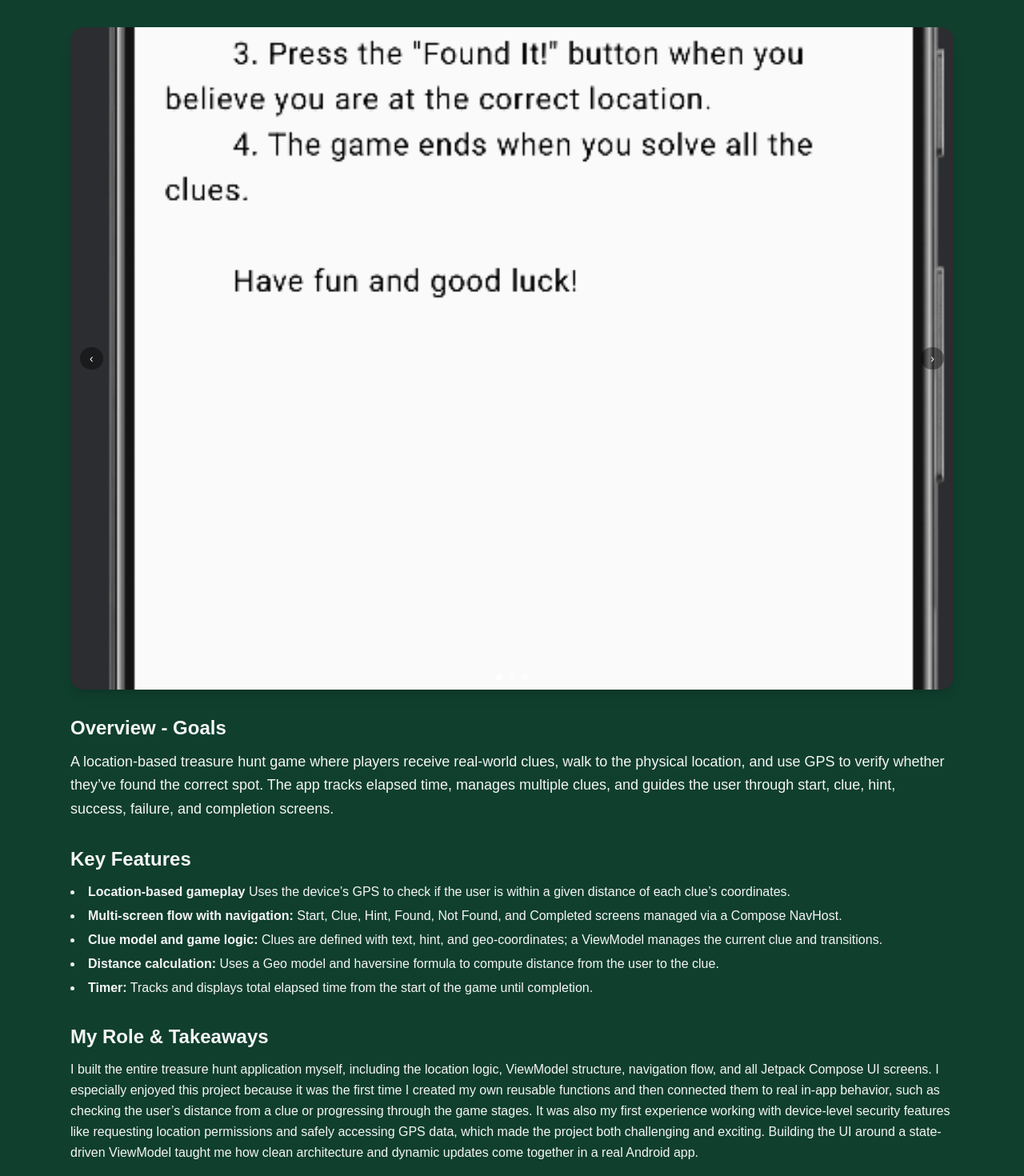
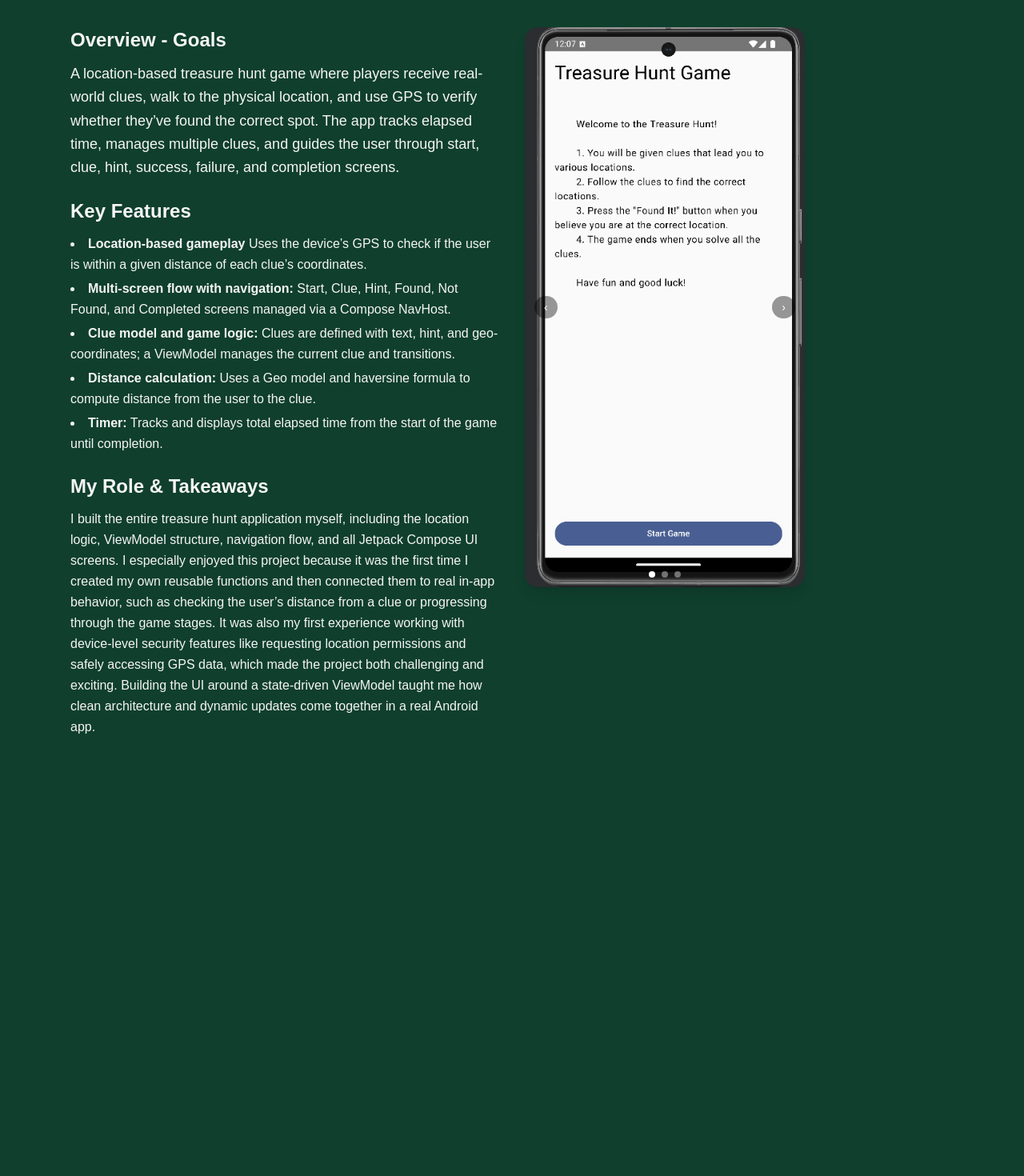
Before and after one commit to michellenieto5/minnies.work, a Next.js app: page /projects/treasure-hunt-mobile in a window 1280 px wide. Shown: the part 258-1728 px from the top of the page at 80% size. After the commit the page ends 1196 px from the top, so only its background shows below. Built offline with nearby package versions, Linux system fonts and the light colour scheme; a web font is replaced by a local one.

Commit message:
treasureHunt server route fixed! Added photo display on the side of the page

```diff
--- a/app/projects/treasure-hunt-mobile/page.tsx
+++ b/app/projects/treasure-hunt-mobile/page.tsx
@@ -37,9 +37,39 @@ export default function TreasureHuntPage() {
         </p>
       </header>
 
-      {/* Image slider */}
-      <section className="space-y-3">
-      <div className="relative w-full aspect-[4/3] overflow-hidden rounded-2xl shadow-lg">
+
+      {/* description */}
+      <section className="grid gap-8 md: grid-cols-2 items-start">
+        <div className="space-y-6">
+        <div className="space-y-3">
+          <h2 className="text-2xl font-semibold">Overview - Goals</h2>
+          <p className="text-lg leading-relaxed">
+          A location-based treasure hunt game where players receive real-world clues, walk to the physical location, and use GPS to verify whether they’ve found the correct spot. The app tracks elapsed time, manages multiple clues, and guides the user through start, clue, hint, success, failure, and completion screens.
+          </p>
+        </div>
+
+      {/* Features */}
+      <div className="space-y-3">
+        <h2 className="text-2xl font-semibold">Key Features</h2>
+        <ul className="list-disc list-inside space-y-1 text-base leading-relaxed">
+        <li> <strong>Location-based gameplay</strong> Uses the device’s GPS to check if the user is within a given distance of each clue’s coordinates.</li>
+          <li> <strong>Multi-screen flow with navigation: </strong> Start, Clue, Hint, Found, Not Found, and Completed screens managed via a Compose NavHost.</li>
+          <li><strong>Clue model and game logic: </strong>Clues are defined with text, hint, and geo-coordinates; a ViewModel manages the current clue and transitions.</li>
+          <li><strong>Distance calculation:</strong> Uses a Geo model and haversine formula to compute distance from the user to the clue.</li>
+          <li><strong>Timer:</strong> Tracks and displays total elapsed time from the start of the game until completion.</li>
+        </ul>
+      </div>
+
+      {/*role */}
+      <div className="space-y-3">
+      <h2 className="text-2xl font-semibold">My Role & Takeaways</h2>
+      <p className="text-base leading-relaxed">
+      I built the entire treasure hunt application myself, including the location logic, ViewModel structure, navigation flow, and all Jetpack Compose UI screens. I especially enjoyed this project because it was the first time I created my own reusable functions and then connected them to real in-app behavior, such as checking the user’s distance from a clue or progressing through the game stages. It was also my first experience working with device-level security features like requesting location permissions and safely accessing GPS data, which made the project both challenging and exciting. Building the UI around a state-driven ViewModel taught me how clean architecture and dynamic updates come together in a real Android app.
+      </p>
+      </div>
+      </div>
+
+      <div className="relative max-h-[700px] aspect-[2/4] overflow-hidden rounded-2xl shadow-lg">
           <Image
             src={TreasureHuntImages[currentIndex]}
             alt={`Treasure Hunt App screenshot ${currentIndex + 1}`}
@@ -76,35 +106,7 @@ export default function TreasureHuntPage() {
             ))}
           </div>
         </div>
-      </section>
-
-      {/* description */}
-      <section className="space-y-3">
-        <h2 className="text-2xl font-semibold">Overview - Goals</h2>
-        <p className="text-lg leading-relaxed">
-        A location-based treasure hunt game where players receive real-world clues, walk to the physical location, and use GPS to verify whether they’ve found the correct spot. The app tracks elapsed time, manages multiple clues, and guides the user through start, clue, hint, success, failure, and completion screens.
-        </p>
-      </section>
-
-      {/* Features */}
-      <section className="space-y-3">
-        <h2 className="text-2xl font-semibold">Key Features</h2>
-        <ul className="list-disc list-inside space-y-1 text-base leading-relaxed">
-        <li> <strong>Location-based gameplay</strong> Uses the device’s GPS to check if the user is within a given distance of each clue’s coordinates.</li>
-          <li> <strong>Multi-screen flow with navigation: </strong> Start, Clue, Hint, Found, Not Found, and Completed screens managed via a Compose NavHost.</li>
-          <li><strong>Clue model and game logic: </strong>Clues are defined with text, hint, and geo-coordinates; a ViewModel manages the current clue and transitions.</li>
-          <li><strong>Distance calculation:</strong> Uses a Geo model and haversine formula to compute distance from the user to the clue.</li>
-          <li><strong>Timer:</strong> Tracks and displays total elapsed time from the start of the game until completion.</li>
-        </ul>
-      </section>
-
-      {/*role */}
-      <section className="space-y-3">
-      <h2 className="text-2xl font-semibold">My Role & Takeaways</h2>
-      <p className="text-base leading-relaxed">
-      I built the entire treasure hunt application myself, including the location logic, ViewModel structure, navigation flow, and all Jetpack Compose UI screens. I especially enjoyed this project because it was the first time I created my own reusable functions and then connected them to real in-app behavior, such as checking the user’s distance from a clue or progressing through the game stages. It was also my first experience working with device-level security features like requesting location permissions and safely accessing GPS data, which made the project both challenging and exciting. Building the UI around a state-driven ViewModel taught me how clean architecture and dynamic updates come together in a real Android app.
-      </p>
-    </section>
+        </section>
 
     </main>
   );
--- a/components/Projects.tsx
+++ b/components/Projects.tsx
@@ -12,7 +12,7 @@ const projects = [
     { image: "/images/login.png", title: "Source Travel App", year: "2025", role: "Developer",  technologies: "Next.js, React, JWT, Prisma", desc: "A full-stack travel planner with map integration and social features.", href: "/projects/source-travel"},
     { image: "/images/login.png", title: "Digital Forensics", year: "2025", role: "Digital Forensic Analyst", technologies: "Autopsy, Linux OS, VMWare, ShellBag", desc: "I like digging through data to figure out what really happened, it’s like problem-solving with evidence.", href: "/projects/forensics" },
     { image: "/images/adminDental.png", title: "Dental WebApp", year: "2024", role: "Developer", technologies: "Flask, MySQL, Python, HTML/CSS", desc: "Clinic admin portal for appointments, patients, and reports.", href: "/projects/dental-app" },
-    { image: "/images/treasure2.png", title: "Treasure Hunt Mobile App", year: "2024", role: "Developer",  technologies: "Kotlin", desc: "An Android app for geo-located puzzles that turn city exploration into an interactive game.", href: "/projects/treasure-mobile-hunt" },
+    { image: "/images/treasure2.png", title: "Treasure Hunt Mobile App", year: "2024", role: "Developer",  technologies: "Kotlin", desc: "An Android app for geo-located puzzles that turn city exploration into an interactive game.", href: "/projects/treasure-hunt-mobile" },
     { image: "/images/dvwa.png", title: "DVWA - Damn Vulnerable Web Application", year: "2024", role: "Penetrator", technologies: "Linux, MySQL, Python, VMWare", desc: "Damn Vulnerable Web Application (DVWA) is a PHP/MariaDB web application that is damn vulnerable. Its main goal is to be an aid for security professionals to test their skills and tools in a legal environment.", href: "/projects/dvwa" },
 ];
 
```
